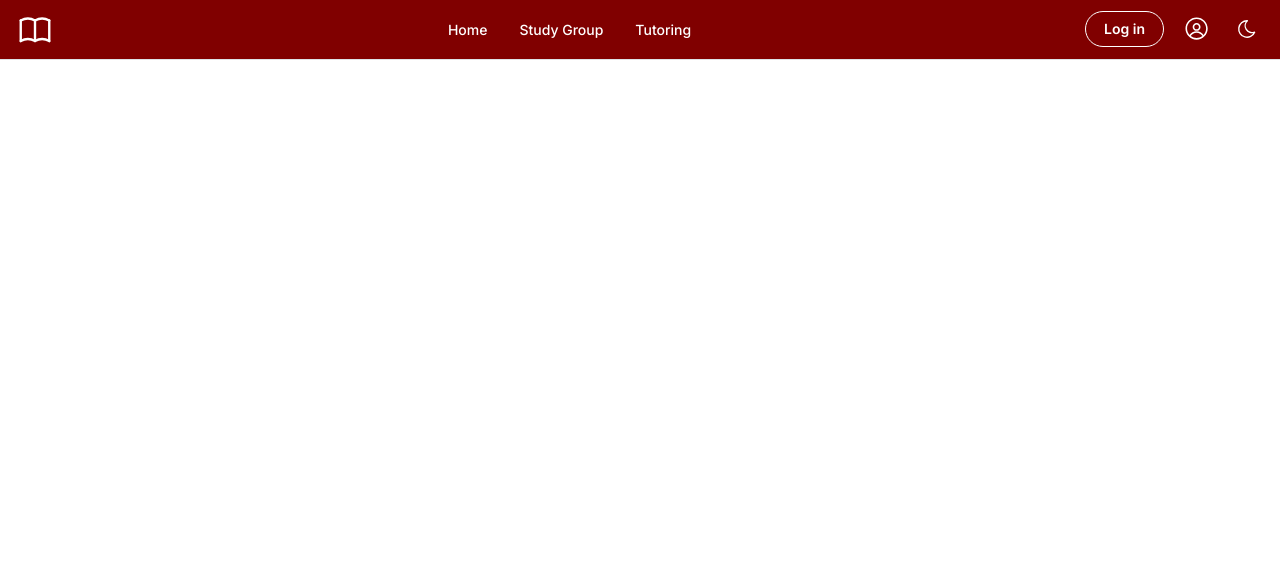
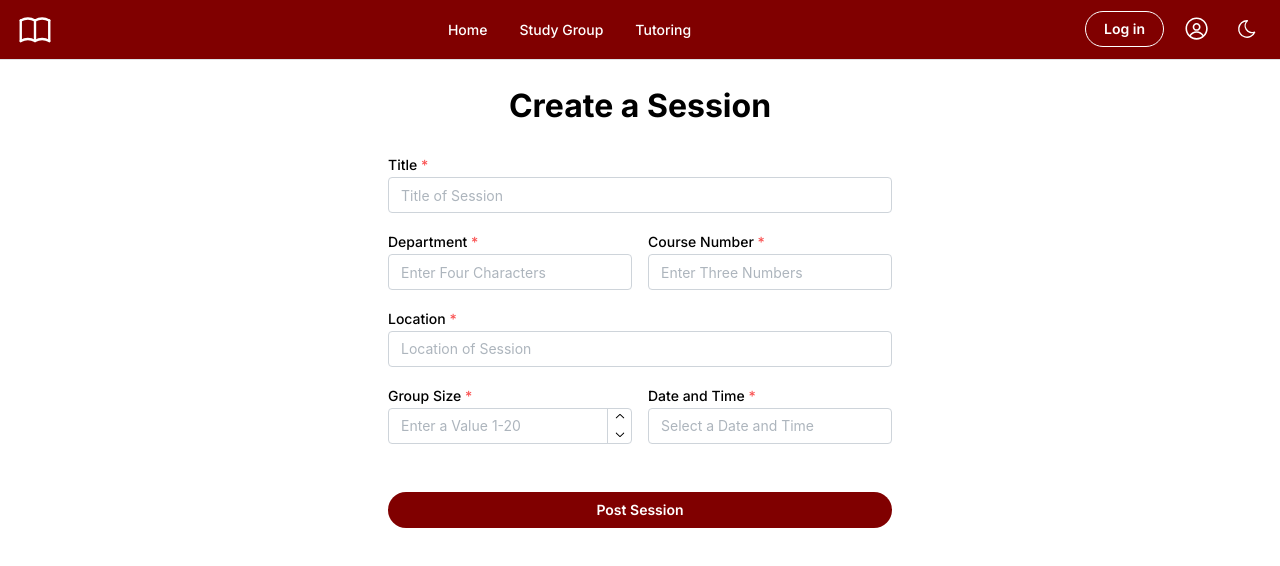
Before and after one commit to t2minht/studor, a Next.js app: page /studor/newstudygroupposting in a window 1280 px wide. Shown: the top 566 px of the page. Built offline with nearby package versions, Linux system fonts and the light colour scheme.

Commit message:
Working on Profile and New Posting pages

```diff
--- a/app/studor/layout.jsx
+++ b/app/studor/layout.jsx
@@ -4,9 +4,9 @@ import Navbar from '../ui/navbar'
 export default function Layout({ children }) {
   return (
     <>
-      <main>{children}</main>
       <MantineProvider>
         <Navbar />
+        <main>{children}</main>
       </MantineProvider>
     </>
   )
--- a/app/studor/newstudygroupposting/page.jsx
+++ b/app/studor/newstudygroupposting/page.jsx
@@ -1,9 +1,91 @@
-import { MantineProvider } from '@mantine/core'
+'use client'
+import { Center, Group, MantineProvider, Stack, TextInput, CloseButton, Autocomplete, NumberInput, Button } from '@mantine/core'
+import { DateTimePicker } from '@mantine/dates';
+import { useState } from 'react';
+export default function Page() {
+  const [titleValue, titleSetValue] = useState('');
+  const [locationValue, locationSetValue] = useState('');
+  const departmentData = Array(100)
+  .fill(0)
+  .map((_, index) => `Option ${index}`);
 
-export default function Page() {
+  const courseNumberData = Array(100)
+  .fill(0)
+  .map((_, index) => `Option ${index}`);
+
   return (
     <MantineProvider>
+      <Center>
+        <h1>Create a Session</h1>
+      </Center>
 
+      <Center>
+        <Stack>
+          <TextInput
+            label="Title"
+            placeholder="Title of Session"
+            value={titleValue}
+            onChange={(event) => titleSetValue(event.currentTarget.value)}
+            rightSectionPointerEvents="all"
+            rightSection={
+              <CloseButton
+                aria-label="Clear input"
+                onClick={() => titleSetValue('')}
+                style={{ display: titleValue ? undefined : 'none' }}
+              />
+            }
+            required
+          />
+          <Group grow>
+            <Autocomplete
+              label="Department"
+              placeholder="Enter Four Characters"
+              data={departmentData}
+              maxDropdownHeight={200}
+              required
+            />
+            <Autocomplete
+              label="Course Number"
+              placeholder="Enter Three Numbers"
+              data={courseNumberData}
+              maxDropdownHeight={200}
+              required
+            />
+          </Group>
+          <TextInput
+            label="Location"
+            placeholder="Location of Session"
+            value={locationValue}
+            onChange={(event) => locationSetValue(event.currentTarget.value)}
+            rightSectionPointerEvents="all"
+            rightSection={
+              <CloseButton
+                aria-label="Clear input"
+                onClick={() => locationSetValue('')}
+                style={{ display: locationValue ? undefined : 'none' }}
+              />
+            }
+            required
+          />
+          <Group grow>
+            <NumberInput
+                label="Group Size"
+                placeholder="Enter a Value 1-20"
+                min={1}
+                max={20}
+                required
+              />
+            <DateTimePicker
+              clearable
+              valueFormat="DD MMM YYYY hh:mm A"
+              label="Date and Time"
+              placeholder="Select a Date and Time"
+              required
+            />
+          </Group>
+          <Button mt="xl" variant="filled" color='#800000' radius="xl">Post Session</Button>
+        </Stack>
+      </Center>
     </MantineProvider>
   )
 }
--- a/app/ui/navbar.jsx
+++ b/app/ui/navbar.jsx
@@ -28,7 +28,7 @@ export default function Navbar() {
   const theme = useMantineTheme();
 
   return (
-    <Box pb={120}>
+    <Box>
       <header className={classes.header}>
         <Group justify="space-between" h="100%">
           <IconBook
```
Also changed, not shown: app/studor/profile/page.jsx (+60 -3 lines).
